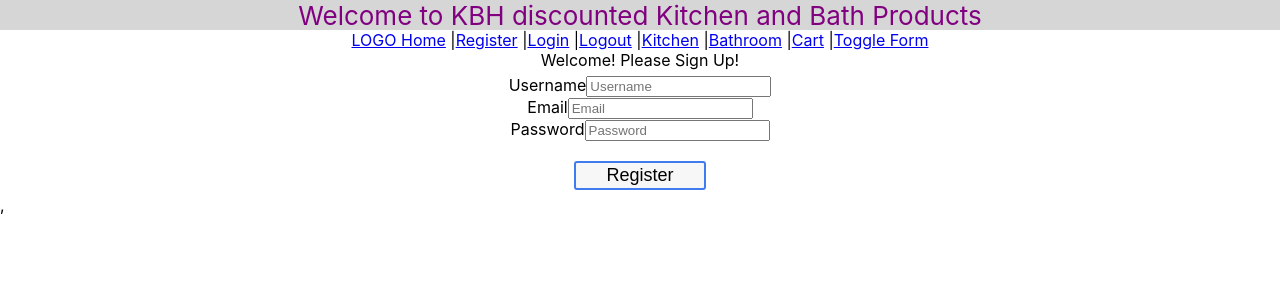
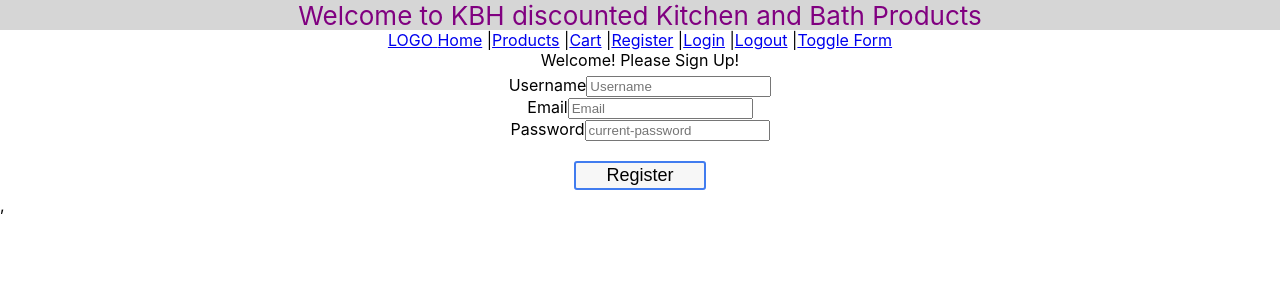
Before and after one commit to joselycas/ecommerce, a React (Create React App) app in the folder ecommerce-front-end/: page /register in a window 1280 px wide. Shown: the top 300 px of the page. Built offline with nearby package versions, Linux system fonts and the light colour scheme.

Commit message:
deleted kitchen and bathroom and combined into products

```diff
--- a/ecommerce-front-end/src/Main.js
+++ b/ecommerce-front-end/src/Main.js
@@ -3,8 +3,7 @@ import {Route, Switch} from 'react-router-dom'
 import Home from './Home'
 import Login from './containers/Login'
 import Logout from './containers/Logout'
-import Kitchen from './components/Kitchen'
-import Bathroom from './components/Bathroom'
+import ProductPage from './components/ProductPage'
 import Cart from './containers/Cart'
 import Register from './containers/Register'
 import ToggleForm from './containers/ToggleForm'
@@ -21,8 +20,7 @@ class Main extends Component {
             <Route path='/register' component={Register}/>
             <Route path='/login' component={Login}/>
             <Route path='/logout' component={Logout}/>
-            <Route path='/kitchen' component={Kitchen}/>
-            <Route path='/bathroom' component={Bathroom}/>
+            <Route path='/producrs' component={ProductPage}/>
             <Route path='/cart' component={Cart}/>
             <Route path='/toggleForm' component={ToggleForm}/>
           </Switch>
--- a/ecommerce-front-end/src/NavBar.js
+++ b/ecommerce-front-end/src/NavBar.js
@@ -12,12 +12,11 @@ return (
       <Nav className="mr-auto">
         <Navbar.Brand href="#home">LOGO </Navbar.Brand>
           <Nav.Link href="/home">Home</Nav.Link> |
+          <Nav.Link href="/products">Products</Nav.Link> |
+          <Nav.Link href="/cart">Cart</Nav.Link> |
           <Nav.Link href="/register">Register</Nav.Link> |
           <Nav.Link href="/login">Login</Nav.Link> |
           <Nav.Link href="/logout">Logout</Nav.Link> |
-          <Nav.Link href="/kitchen">Kitchen</Nav.Link> |
-          <Nav.Link href="/bathroom">Bathroom</Nav.Link> |
-          <Nav.Link href="/cart">Cart</Nav.Link> |
           <Nav.Link href="/toggleForm">Toggle Form</Nav.Link>
       </Nav>
   </Navbar>
--- a/ecommerce-front-end/src/actions/register.js
+++ b/ecommerce-front-end/src/actions/register.js
@@ -6,7 +6,7 @@ export function register(formData, history) {
   fetch('http://localhost:3000/api/v1/users', {
     headers: {
       'Content-Type': 'application/json',
-      'Accept': 'application/json'
+      'Accept': 'application/json',
     },
     method: 'POST',
     body: JSON.stringify(formData)
--- a/ecommerce-front-end/src/components/Bathroom.js
+++ /dev/null
@@ -1,9 +0,0 @@
-import React from 'react'
-
-const Bathroom = () =>{
-  return(
-    <h1>Bathroom Products</h1>
-  )
-}
-
-export default Bathroom
--- a/ecommerce-front-end/src/components/Kitchen.js
+++ /dev/null
@@ -1,9 +0,0 @@
-import React from 'react'
-
-const Kitchen = () =>{
-  return(
-    <h1>Kitchen Products</h1>
-  )
-}
-
-export default Kitchen
--- /dev/null
+++ b/ecommerce-front-end/src/components/ProductPage.js
@@ -0,0 +1,9 @@
+import React from 'react'
+
+const ProductPage = () =>{
+  return(
+    <h1>Products</h1>
+  )
+}
+
+export default ProductPage
--- a/ecommerce-front-end/src/containers/Register.js
+++ b/ecommerce-front-end/src/containers/Register.js
@@ -2,6 +2,7 @@ import React from 'react'
 import {Form, Button, Col} from 'react-bootstrap'
 import {connect} from 'react-redux'
 import {register} from '../actions/register'
+import {BrowserRouter} from 'react-router-dom';
 
 
 
@@ -27,7 +28,7 @@ class Register extends React.Component {
    if (this.state.password == "") {
      this.showValidationErr("password", "Password Cannot be empty!");
    }
-   this.props.register(this.state)
+   this.props.register(this.state, this.props.history)
    this.setState({
      username: "",
      email: "",
@@ -155,12 +156,12 @@ onPasswordChange = (e) => {
               <small className="danger-error">{emailErr ? emailErr : ""}</small>
             </Col>
             <Col>
-              <Form.Label htmlFor="password">Password</Form.Label>
+              <Form.Label htmlFor="current-password">Password</Form.Label>
               <input
-                type="password"
-                name="password"
+                type="current-password"
+                name="current-password"
                 className="login-input"
-                placeholder="Password"
+                placeholder="current-password"
                 onChange={this.onPasswordChange}
                 value={this.state.password}/>
                 <small className="danger-error">{passwordErr ? passwordErr : ""}</small>
--- a/ecommerce-front-end/src/index.js
+++ b/ecommerce-front-end/src/index.js
@@ -2,10 +2,10 @@ import React from 'react';
 import ReactDOM from 'react-dom';
 import './index.css';
 import App from './App';
-import { Provider } from 'react-redux'
+import { Provider } from 'react-redux';
 import configureStore from './store';
 import { BrowserRouter } from 'react-router-dom';
-import store from './store'
+import store from './store';
 
 
 
--- a/ecommerce-front-end/src/reducers/register.js
+++ b/ecommerce-front-end/src/reducers/register.js
@@ -1,9 +1,8 @@
 
 const initialState = {
   username: "",
-  emai: "",
+  email: "",
   password: "",
-
 }
 
 export default (state=initialState, action) => {
```
